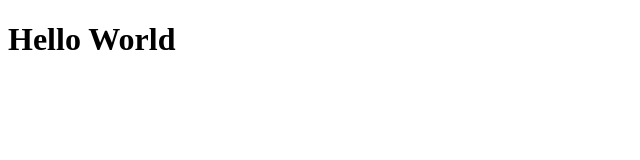
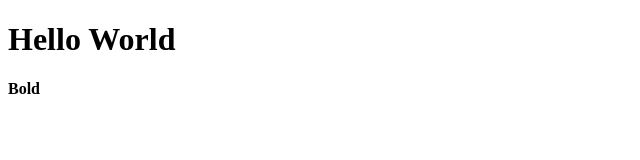
Before and after one commit to hevets/react-fundamentals, a React app: page / in a window 1280 px wide. Shown: the top 160 px of the page, without its empty margins (0-640 px from the left). Built offline with nearby package versions, Linux system fonts and the light colour scheme.

Commit message:
learning about render() method

```diff
--- a/App.js
+++ b/App.js
@@ -9,7 +9,16 @@ import React from 'react';
 // }
 
 
+// Component #2
 // Stateless function component
-const App = () => <h1>Hello World</h1>;
+// const App = () => <h1>Hello World</h1>;
+
+// Component #3
+// We need to return a single DOM node (which is why we wrap this in a div)
+class App extends React.Component {
+  render() {
+    return (<div><h1>Hello World</h1><b>Bold</b></div>);
+  }
+}
 
 export default App;
```
